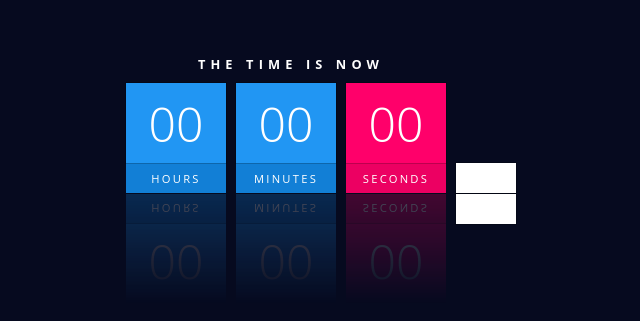
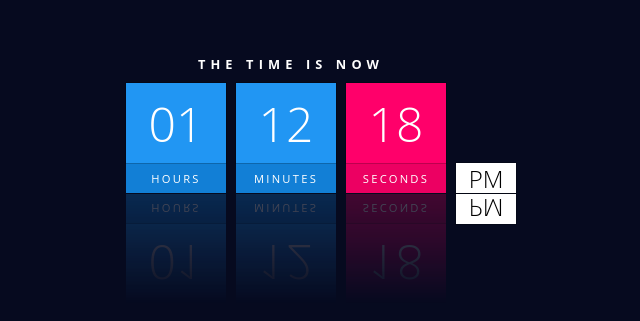
Before and after one commit to divyanipatle315-ship-it/digital-clock-2, a plain HTML site: page index.html in a window 1280 px wide. Shown: the part 281-602 px from the top of the page, without its empty margins (349-989 px from the left). Drawn offline with Linux system fonts and the light colour scheme.

Commit message:
index.htmland readme.MD

```diff
--- a/index.html
+++ b/index.html
@@ -17,6 +17,6 @@
         </div>
     </div>
 
-    <script src="script.js"></script>
+    <script src="last.js"></script>
 </body>
 </html>
```
Also changed, not shown: 1 other file.
